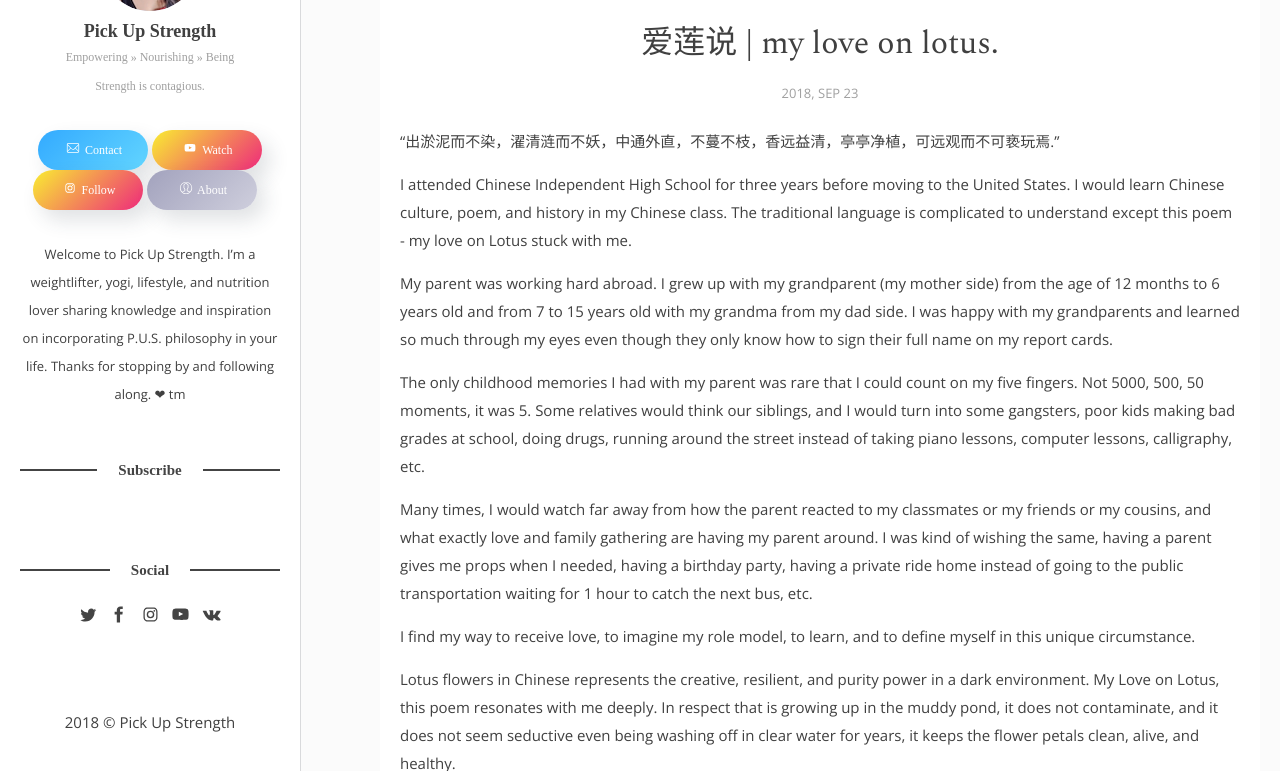
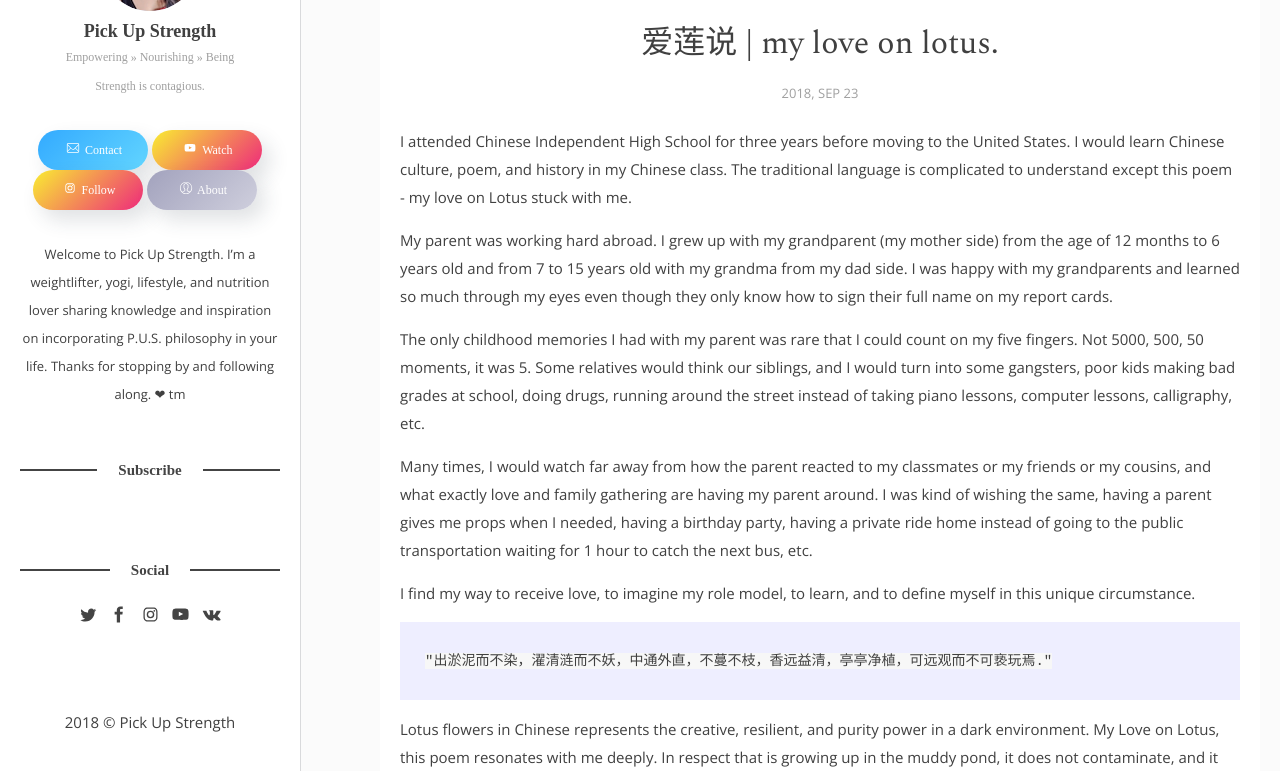
Before and after one commit to teckmonster/pickupstrength, a Jekyll site: the page built from _posts/2018-09-23-My-Love-On-Lotus-Poem.markdown, in a window 1280 px wide and 900 px high, scrolled down 388 px, cut to the strip 129-900 px from the top of the window. Built offline with Jekyll 4.4.1, drawn with Linux system fonts in a browser that asks for light colours; some web fonts are replaced; comment, search, counter and statistics services are not loaded; some of the changed lines change nothing that is shown.

Commit message:
new layout

```diff
--- a/_posts/2018-09-23-My-Love-On-Lotus-Poem.markdown
+++ b/_posts/2018-09-23-My-Love-On-Lotus-Poem.markdown
@@ -8,7 +8,6 @@ tags: [pick up strength, my love on lotus, chinese poem, ai lian shuo poem, stre
 categories: strength
 description: My Love on Lotus (爱莲说)
 ---
-"出淤泥而不染，濯清涟而不妖，中通外直，不蔓不枝，香远益清，亭亭净植，可远观而不可亵玩焉."
 
 I attended Chinese Independent High School for three years before moving to the United States. I would learn Chinese culture, poem, and history in my Chinese class. The traditional language is complicated to understand except this poem - my love on Lotus stuck with me.
 
@@ -20,6 +19,8 @@ Many times, I would watch far away from how the parent reacted to my classmates
 
 I find my way to receive love, to imagine my role model, to learn, and to define myself in this unique circumstance.
 
+	"出淤泥而不染，濯清涟而不妖，中通外直，不蔓不枝，香远益清，亭亭净植，可远观而不可亵玩焉."
+
 Lotus flowers in Chinese represents the creative, resilient, and purity power in a dark environment. My Love on Lotus, this poem resonates with me deeply. In respect that is growing up in the muddy pond, it does not contaminate, and it does not seem seductive even being washing off in clear water for years, it keeps the flower petals clean, alive, and healthy.
 
 In the end, I turn out just fine.
```
